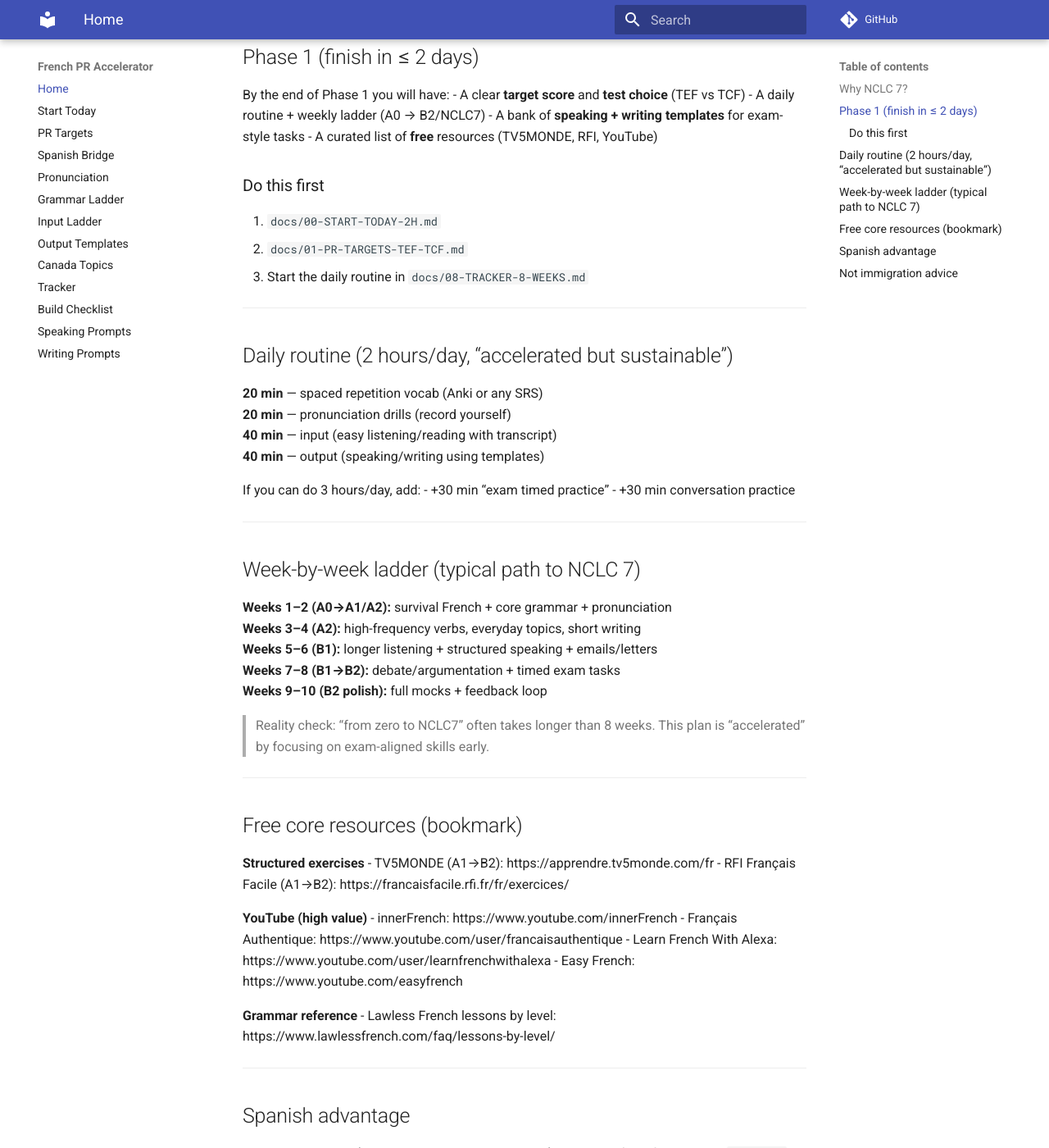
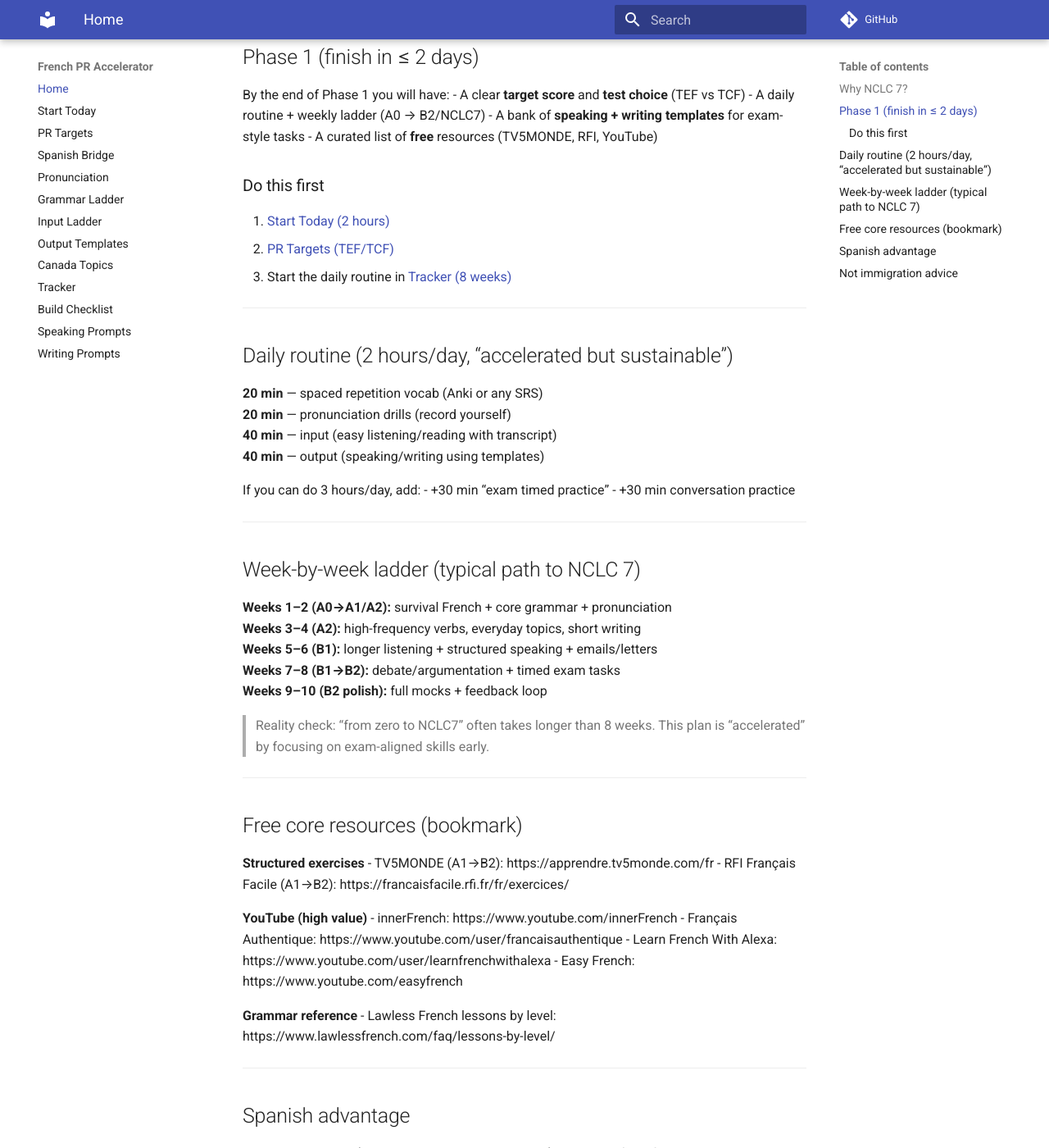
Before and after one commit to yashineonline/frenchCourse, an MkDocs documentation site: the page built from docs/index.md, in a window 1280 px wide and 1400 px high, scrolled down 615 px. Shown: the whole window at 82% size. Built offline with MkDocs 1.6.1 and Material for MkDocs 9.7.7, drawn with Linux system fonts in a browser that asks for light colours; comment, search, counter and statistics services are not loaded; some of the changed text lies outside the part shown.

Commit message:
Update links in index.md for clarity and format

```diff
--- a/docs/index.md
+++ b/docs/index.md
@@ -25,9 +25,9 @@ By the end of Phase 1 you will have:
 - A curated list of **free** resources (TV5MONDE, RFI, YouTube)
 
 ### Do this first
-1. `docs/00-START-TODAY-2H.md`
-2. `docs/01-PR-TARGETS-TEF-TCF.md`
-3. Start the daily routine in `docs/08-TRACKER-8-WEEKS.md`
+1. [Start Today (2 hours)](00-START-TODAY-2H.md)
+2. [PR Targets (TEF/TCF)](01-PR-TARGETS-TEF-TCF.md)
+3. Start the daily routine in [Tracker (8 weeks)](08-TRACKER-8-WEEKS.md)
 
 ---
 
@@ -73,7 +73,7 @@ If you can do 3 hours/day, add:
 
 ## Spanish advantage
 Spanish helps a lot (cognates, verb concepts, gender), but watch false friends.
-See: `docs/02-SPANISH-BRIDGE.md`
+See: [Spanish → French Bridge](02-SPANISH-BRIDGE.md)
 
 ---
 
```
